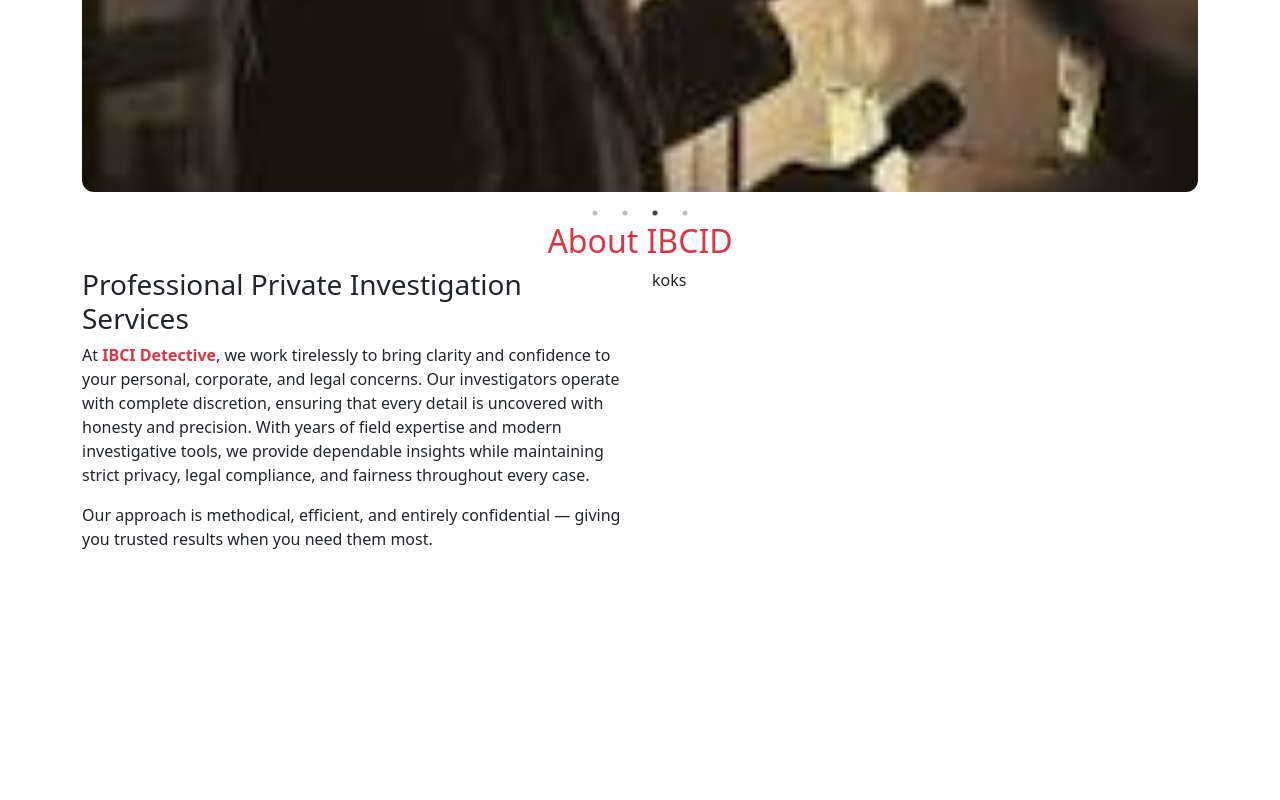
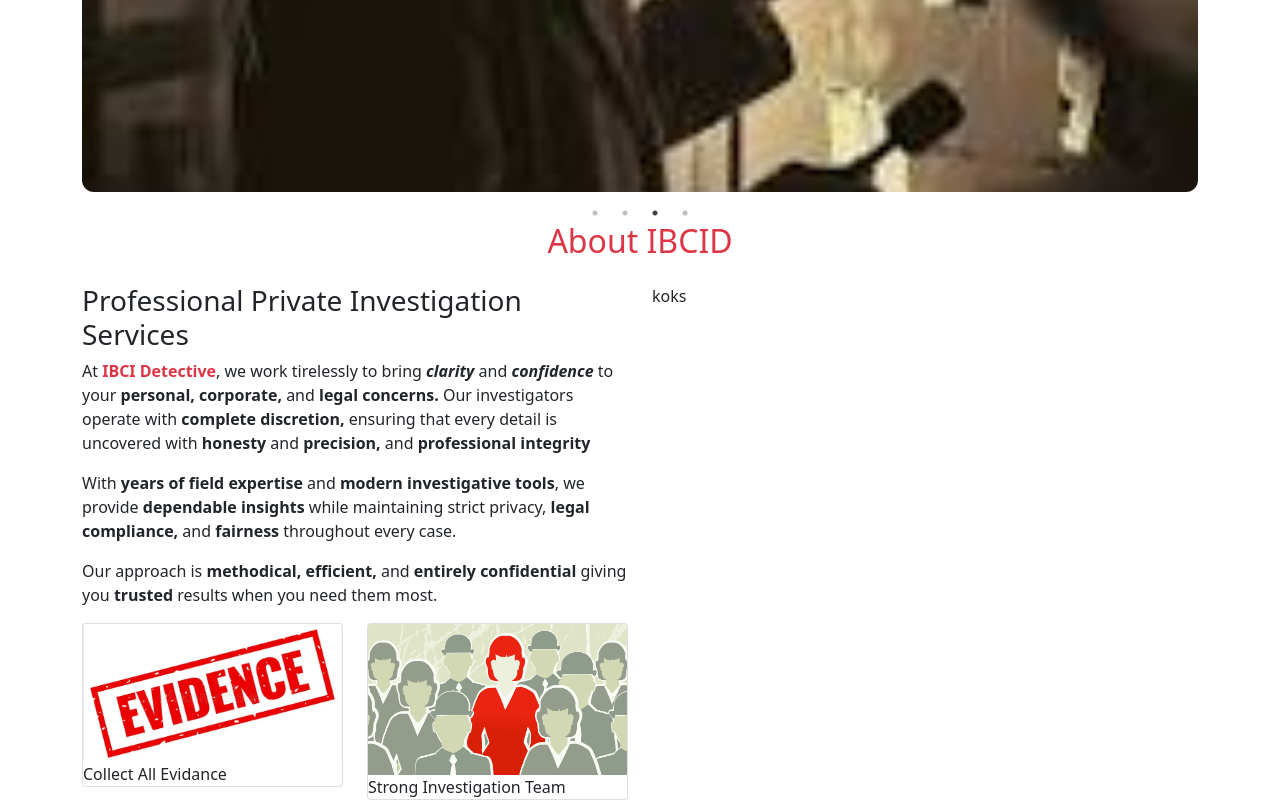
Before and after one commit to GandhiRam2202/ibcid, a React (Vite) app: page / in a window 1280 px wide. Shown: the part 417-1217 px from the top of the page. Before the commit the page ends 984 px from the top, so only its background shows below. Built offline with nearby package versions, Linux system fonts and the light colour scheme.

Commit message:
card update

```diff
--- a/src/Components/Homepage.jsx
+++ b/src/Components/Homepage.jsx
@@ -22,18 +22,33 @@ const Homepage = () => {
 
             {/*--------------------------------------------- */}
 
-            <div className="container">
+            <div className="container mt-4">
                 <div className="col-sm-12">
                     <div className="row">
                         <div className="col-sm-12  col-lg-6">
                             <h3>
                                 Professional Private Investigation Services
                             </h3>
-                            <p>At <span className='text-danger fw-bolder'>IBCI Detective</span>, we work tirelessly to bring clarity and confidence to your personal, corporate, and legal concerns. Our investigators operate with complete discretion, ensuring that every detail is uncovered with honesty and precision.
-With years of field expertise and modern investigative tools, we provide dependable insights while maintaining strict privacy, legal compliance, and fairness throughout every case.
-</p>
-<p>
-Our approach is methodical, efficient, and entirely confidential — giving you trusted results when you need them most.</p>
+                            <p>At <span className='text-danger fw-bolder'>IBCI Detective</span>, we work tirelessly to bring <i><b>clarity</b></i> and <i><b>confidence</b></i> to your <b>personal, corporate,</b> and <b>legal concerns.</b> Our investigators operate with <b>complete discretion,</b> ensuring that every detail is uncovered with <b>honesty</b> and <b>precision,</b> and <b>professional integrity</b></p>
+
+                                <p>With <b>years of field expertise</b> and <b>modern investigative tools</b>, we provide <b>dependable insights</b> while maintaining strict privacy, <b>legal compliance,</b> and <b>fairness</b> throughout every case.</p>
+
+                            <p>
+                                Our approach is <b>methodical, efficient,</b> and <b>entirely confidential</b> giving you <b>trusted</b> results when you need them most.</p>
+                                <div className="col-sm-12 col-lg-12">
+                                    <div className="row">
+                                        <div className="col-sm-12 col-lg-6"><div className="card">
+                                            <img className="card-img-top" src='/images/evi.jpeg'/>
+                                            Collect All Evidance
+                                            </div></div>
+                                        <div className="col-sm-12 col-lg-6"><div className="card">
+                                            <img className="card-img-top" src='/images/inv.jpeg'/>
+                                            Strong Investigation Team
+                                            </div>
+                                            </div>
+
+                                    </div>
+                                </div>
                         </div>
                         <div className="d-none d-lg-block col-lg-6">
                             koks
```
Also changed, not shown: public/images/evi.jpeg (added), public/images/inv.jpeg (added).
